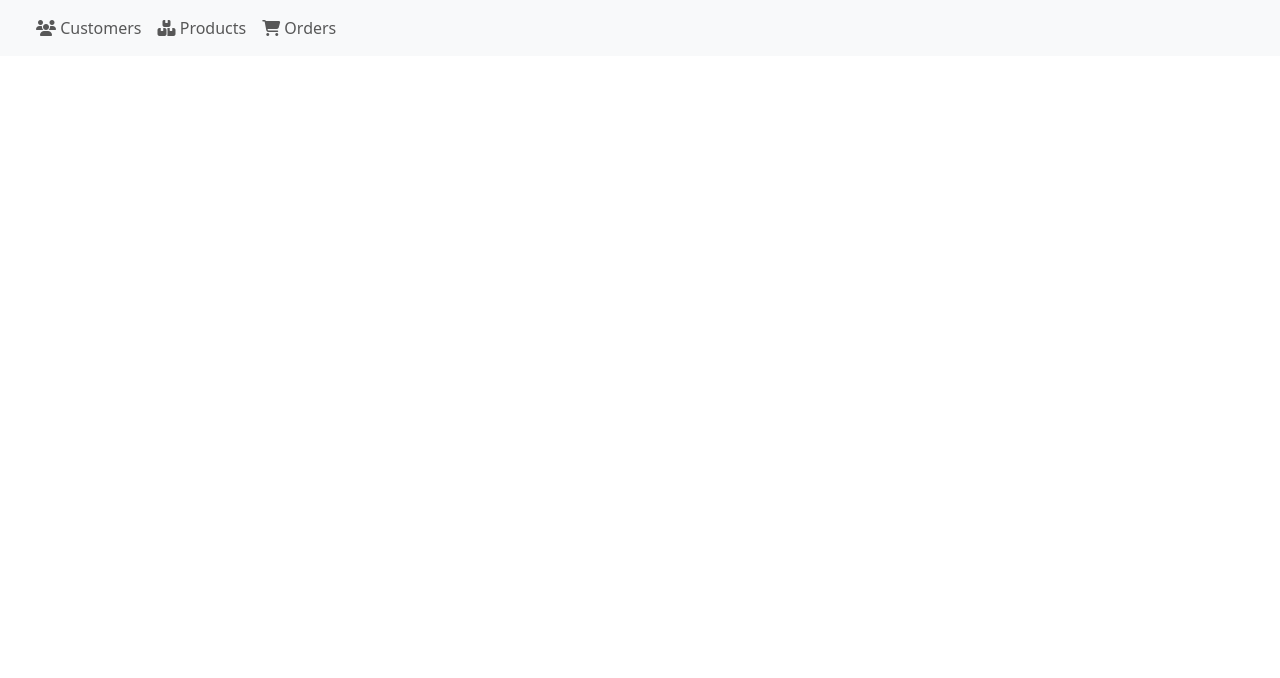
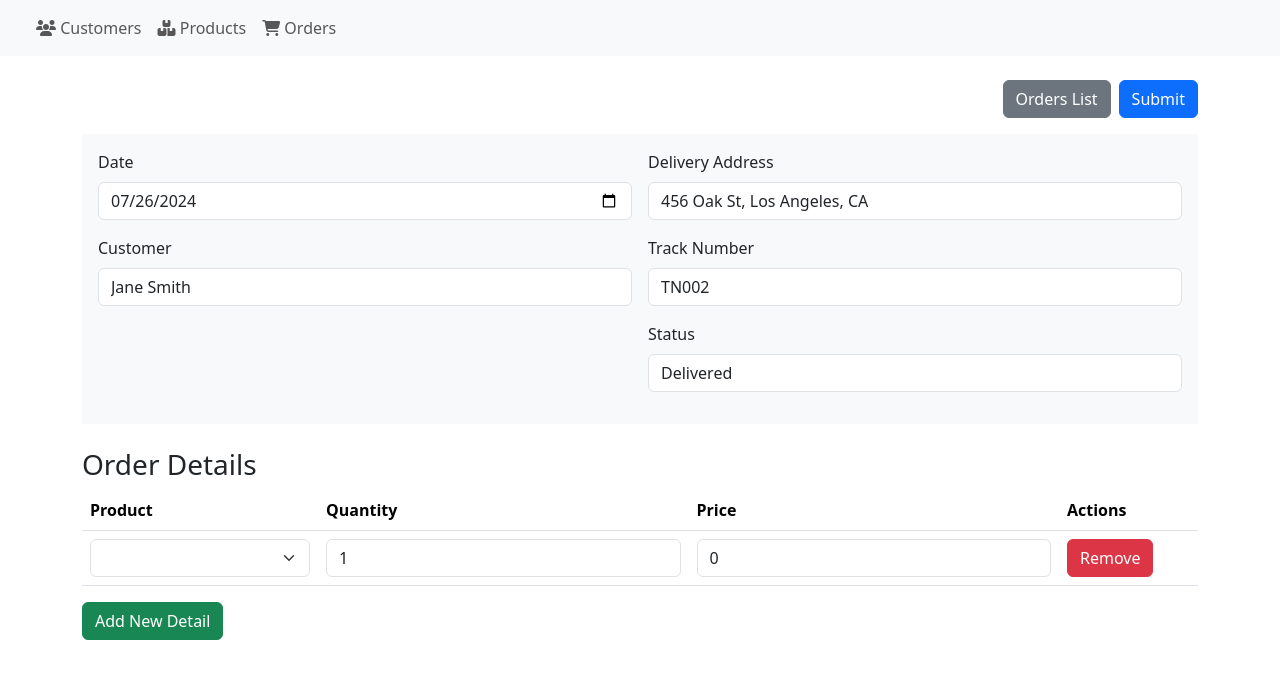
Before and after one commit to FatimataAliouSall/vue-customer-management-app, a Vue app: page /orders/1 in a window 1280 px wide. Shown: the top 678 px of the page. Built offline with nearby package versions, Linux system fonts and the light colour scheme.

Commit message:
Add order form and order details to orderForm.vue

```diff
--- a/src/components/OrderForm.vue
+++ b/src/components/OrderForm.vue
@@ -1,11 +1,149 @@
-<script setup>
+<template>
+    <div class="container my-4">
+      <form @submit.prevent="saveOrder">
+        <div class="d-flex justify-content-end mb-3">
+          <!-- Button to navigate to Orders List -->
+          <button type="button" class="btn btn-secondary me-2" @click="goHome">Orders List</button>
+          <!-- Submit button for the form -->
+          <button type="submit" class="btn btn-primary">Submit</button>
+        </div>
 
+        <div class="d-flex gap-3 bg-light p-3">
+          <div class="flex-fill">
+            <div class="mb-3">
+              <label for="date" class="form-label">Date</label>
+              <input type="date" id="date" v-model="order.date" class="form-control w-100" required />
+            </div>
+            <div class="mb-3">
+              <label for="customer" class="form-label">Customer</label>
+              <input type="text" id="customer" v-model="order.customer" class="form-control w-100" required />
+            </div>
+          </div>
+
+          <div class="flex-fill">
+            <div class="mb-3">
+              <label for="delivery_address" class="form-label">Delivery Address</label>
+              <input type="text" id="delivery_address" v-model="order.delivery_address" class="form-control w-100" required />
+            </div>
+            <div class="mb-3">
+              <label for="track_number" class="form-label">Track Number</label>
+              <input type="text" id="track_number" v-model="order.track_number" class="form-control w-100" required />
+            </div>
+            <div class="mb-3">
+              <label for="status" class="form-label">Status</label>
+              <input type="text" id="status" v-model="order.status" class="form-control w-100" required />
+            </div>
+          </div>
+        </div>
+
+        <!-- Order Details Section -->
+        <div class="my-4">
+          <h3>Order Details</h3>
+          <table class="table">
+            <thead>
+              <tr>
+                <th>Product</th>
+                <th>Quantity</th>
+                <th>Price</th>
+                <th>Actions</th>
+              </tr>
+            </thead>
+            <tbody>
+              <tr v-for="(detail, index) in orderDetails" :key="index">
+                <td>
+                  <select v-model="detail.product" class="form-select">
+                    <option>Select Product</option>
+                    <option v-for="product in products" :key="product" :value="product">{{ product }}</option>
+                  </select>
+                </td>
+                <td>
+                  <input type="number" v-model="detail.quantity" class="form-control" />
+                </td>
+                <td>
+                  <input type="number" v-model="detail.price" class="form-control" />
+                </td>
+                <td>
+                  <button type="button" class="btn btn-danger" @click="removeDetail(index)">Remove</button>
+                </td>
+              </tr>
+            </tbody>
+          </table>
+          <button type="button" class="btn btn-success" @click="addDetail">Add New Detail</button>
+        </div>
+      </form>
+    </div>
+  </template>
+
+
+  <script setup>
+import { ref, onMounted } from 'vue'
+import { useRouter, useRoute } from 'vue-router'
+
+// Initialize Vue Router
+const router = useRouter()
+const route = useRoute()
+
+// Order object with initial values
+const order = ref({
+  date: '',
+  customer: '',
+  delivery_address: '',
+  track_number: '',
+  status: ''
+})
+
+// Boolean to check if editing an existing order
+const isEditing = ref(false)
+
+// Sample data for existing orders
+const orders = ref([
+  { id: 1, date: "2024-07-26", customer: "Jane Smith", delivery_address: "456 Oak St, Los Angeles, CA", track_number: "TN002", status: "Delivered" }
+])
+
+// Fetch order details if editing
+onMounted(() => {
+  const id = route.params.id
+  if (id) {
+    const existingOrder = orders.value.find(o => o.id === parseInt(id))
+    if (existingOrder) {
+      order.value = { ...existingOrder }
+      isEditing.value = true
+    }
+  }
+})
+
+// Save or update order
+const saveOrder = () => {
+  if (isEditing.value) {
+    console.log('Updating order:', order.value)
+  } else {
+    order.value.id = orders.value.length + 1
+    orders.value.push({ ...order.value })
+    console.log('Adding new order:', order.value)
+  }
+  router.push('/orders')
+}
+
+// Order details (items in the order)
+const orderDetails = ref([
+  { product: '', quantity: 1, price: 0 }
+])
+
+// List of products (example)
+const products = ['Product A', 'Product B', 'Product C']
+
+// Add a new detail to the order
+const addDetail = () => {
+  orderDetails.value.push({ product: '', quantity: 1, price: 0 })
+}
+
+// Remove a detail from the order
+const removeDetail = (index) => {
+  orderDetails.value.splice(index, 1)
+}
+
+// Redirect to orders list
+const goHome = () => {
+  router.push('/orders')
+}
 </script>
-
-<template>
-
-</template>
-
-<style scoped>
-
-</style>
```
